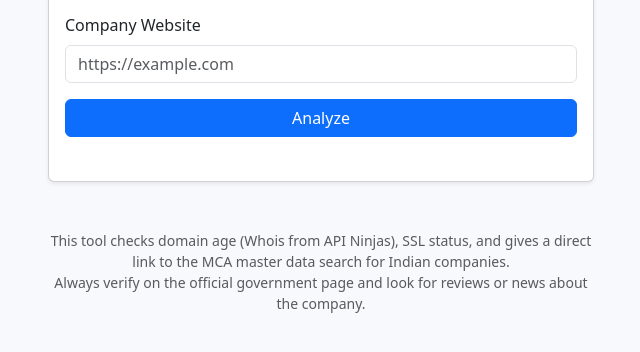
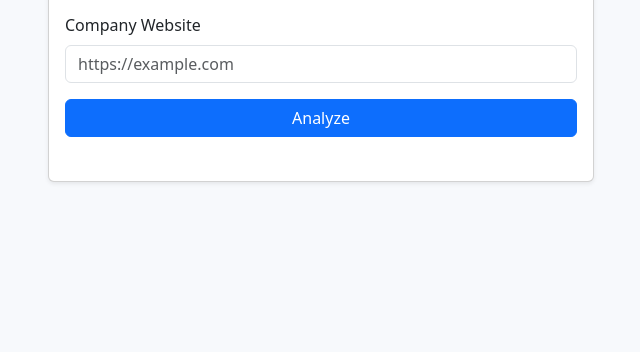
Before and after one commit to aakashnama/company-domain-checker, a plain HTML site: page index.html in a window 1280 px wide. Shown: the part 184-536 px from the top of the page, without its empty margins (319-959 px from the left). Drawn offline with nearby package versions, Linux system fonts and the light colour scheme.

Commit message:
Update index.html

```diff
--- a/index.html
+++ b/index.html
@@ -42,10 +42,7 @@
             <div id="resultBox" class="result-box"></div>
           </div>
         </div>
-        <p class="text-center text-muted mt-5 mb-1" style="font-size:14px;">
-          This tool checks domain age (Whois from API Ninjas), SSL status, and gives a direct link to the MCA master data search for Indian companies.<br>
-          Always verify on the official government page and look for reviews or news about the company.
-        </p>
+
       </div>
     </div>
   </div>
@@ -118,7 +115,7 @@
 
       // MCA Registry - send user to search page (can't pre-fill for security)
       let mcaSearchUrl =
-        "https://www.mca.gov.in/mcafoportal/viewCompanyMasterData.do";
+        "https://www.mca.gov.in/content/mca/global/en/mca/fo-llp-services/company-llp-name-search.html";
 
       // Warnings and errors
       let warnings = [];
```
